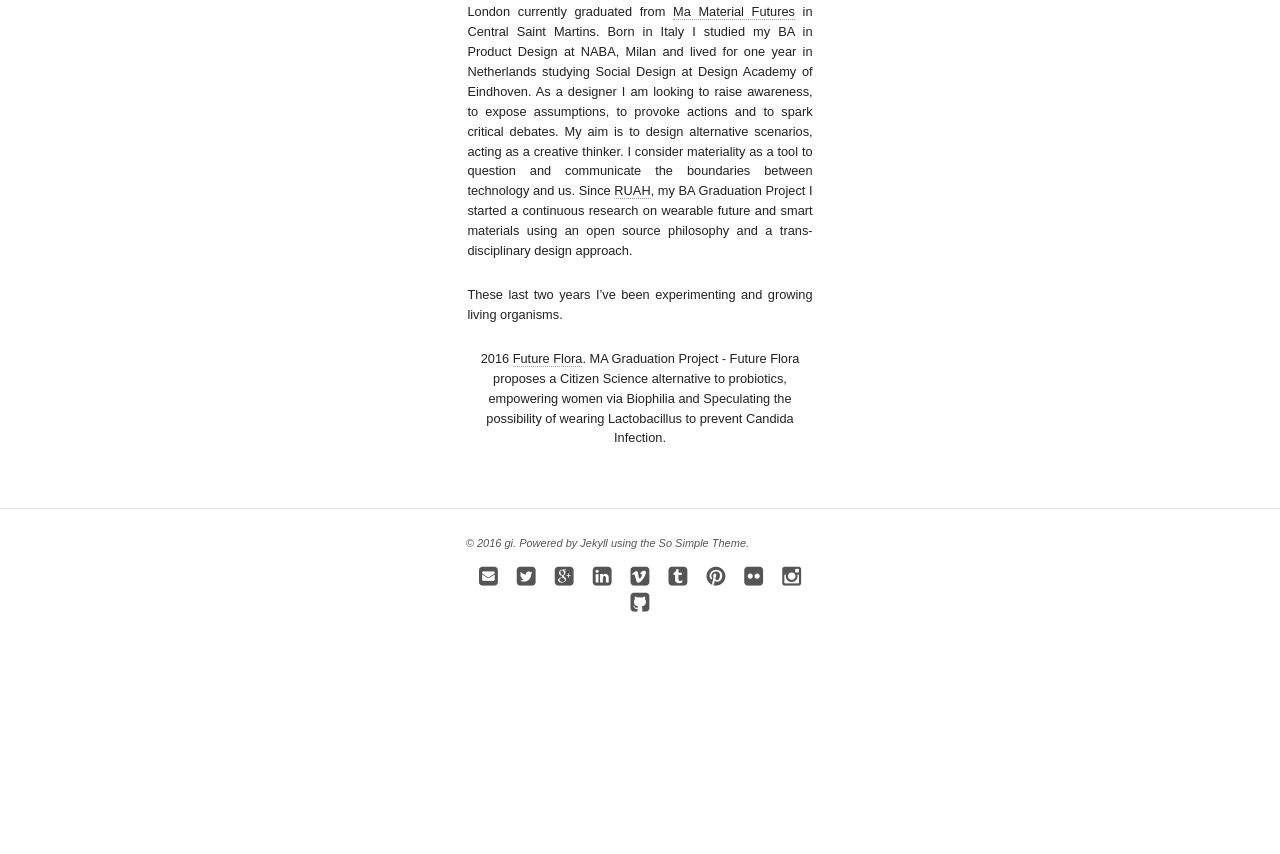
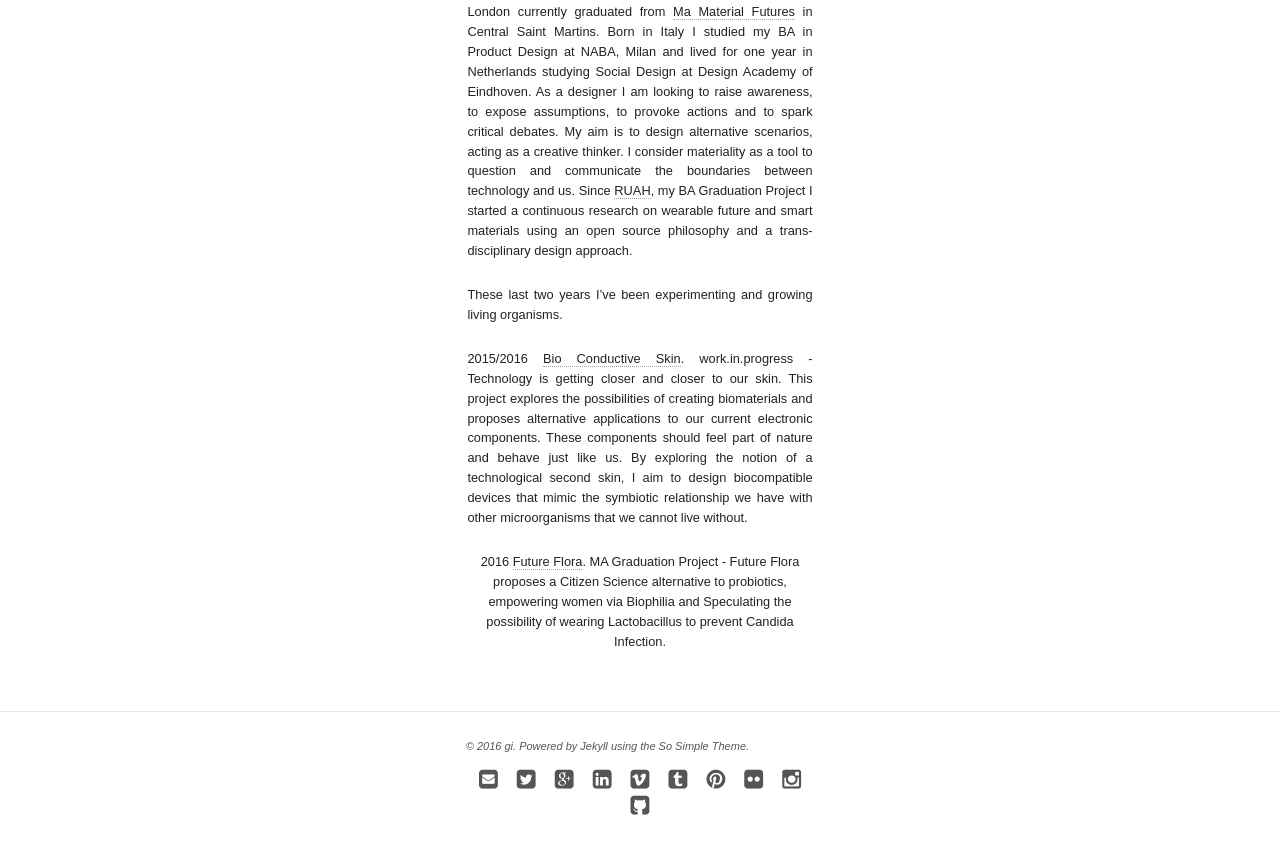
Before and after one commit to giuliatomasello/giuliatomasello.github.io, a Jekyll site: the page built from index.md, in a window 1280 px wide and 900 px high, scrolled down 642 px. Shown: the top 854 px of the window. Built offline with Jekyll 4.4.1, drawn with Linux system fonts in a browser that asks for light colours; nearby versions of some CDN libraries; before the commit the page ends 1339 px from its top, so only the background shows below that.

Commit message:
Update index.md

```diff
--- a/index.md
+++ b/index.md
@@ -30,5 +30,8 @@ Since [RUAH](http://blog.arduino.cc/2013/04/27/an-interactive-corset-teaching-yo
 
 These last two years I've been experimenting and growing living organisms.
 
+2015/2016 [Bio Conductive Skin](http://cargocollective.com/bioconductiveskin).
+work.in.progress - Technology is getting closer and closer to our skin. This project explores the possibilities of creating biomaterials and proposes alternative applications to our current electronic components. These components should feel part of nature and behave just like us. By exploring the notion of a technological second skin, I aim to design biocompatible devices that mimic the symbiotic relationship we have with other microorganisms that we cannot live without.
+
 2016 [Future Flora](http://cargocollective.com/futureflora).
 MA Graduation Project - Future Flora proposes a Citizen Science alternative to probiotics, empowering women via Biophilia and Speculating the possibility of wearing Lactobacillus to prevent Candida Infection.
```
